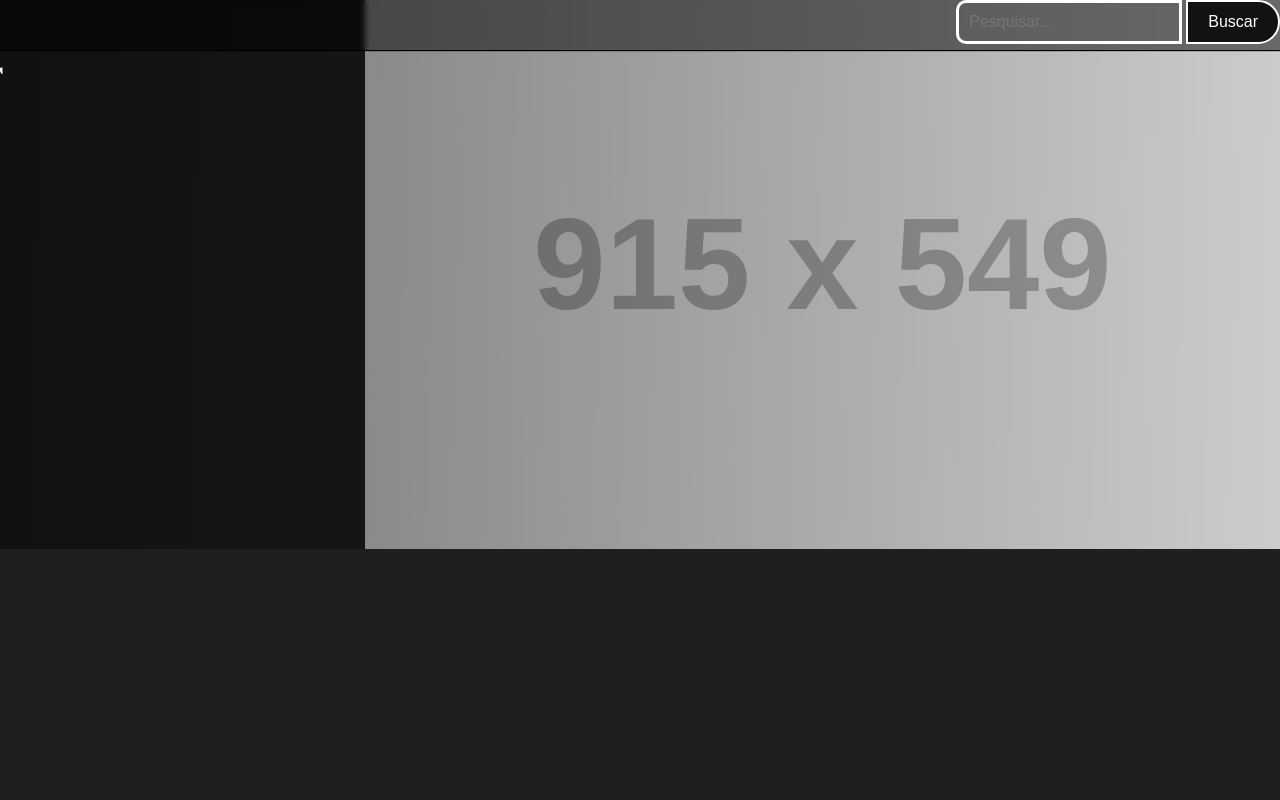
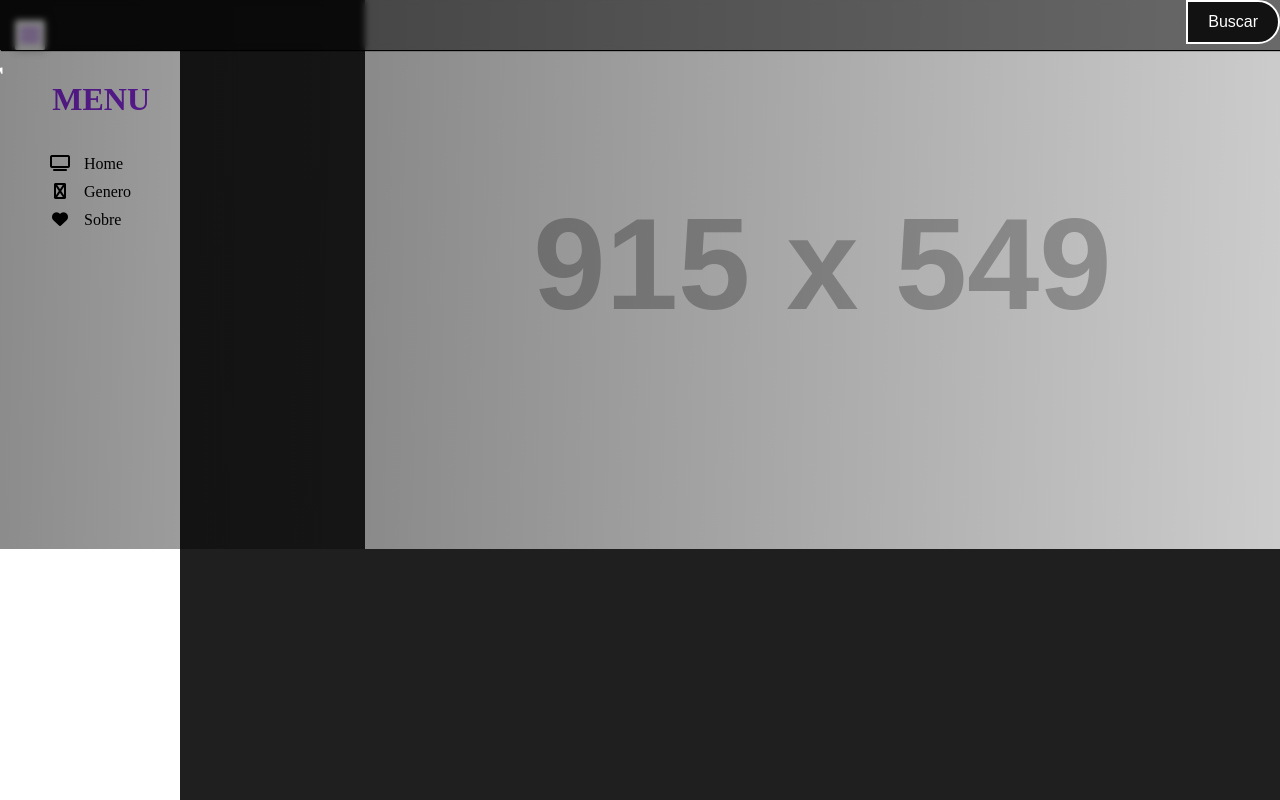
Before and after one commit to Projeto-Final-Ls-e-Git/WebApp-Filmes, a website: page Pagina-inc.html in a window 1280 px wide. Shown: the top 800 px of the page. Drawn offline with Linux system fonts and the light colour scheme; placeholder pictures from the web are drawn by us.

Commit message:
Iniciando menu

```diff
--- a/Pagina-inc.html
+++ b/Pagina-inc.html
@@ -4,9 +4,30 @@
     <meta charset="UTF-8">
     <meta name="viewport" content="width=device-width, initial-scale=1.0">
     <title>Document</title>
+    <link rel="stylesheet" href="https://cdnjs.cloudflare.com/ajax/libs/font-awesome/6.6.0/css/all.min.css" integrity="sha512-Kc323vGBEqzTmouAECnVceyQqyqdsSiqLQISBL29aUW4U/M7pSPA/gEUZQqv1cwx4OnYxTxve5UMg5GT6L4JJg==" crossorigin="anonymous" referrerpolicy="no-referrer" />
     <link rel="stylesheet" href="Pagina-inc.css">
+    <link rel="stylesheet" href="menu.css">
 </head>
 <body>
+    <label>
+        <input type="checkbox">
+        <div class="toggle">
+            <span class="top_line common"></span>
+            <span class="middle_line common"></span>
+            <span class="bottom_line common"></span>
+
+        </div>
+
+        <div class="slide">
+            <h1>MENU</h1>
+            <ul>
+                <li><a href="#"><i class="fas fa-tv"></i> Home</a></li>
+                <li><a href="#"><i class="fas fa-gripfire"></i> Genero</a></li>
+                <li><a href="#"><i class="fas fa-heart"></i> Sobre</a></li>
+            </ul>
+        </div>
+    </label>
+
     <div id="DivBanner">
         <div id="BarraDeInteracao">
             <form action="#" method="get">
--- /dev/null
+++ b/menu.css
@@ -0,0 +1,112 @@
+.slide{
+    top: 50px;
+    margin: 0;
+    padding: 0;
+    box-sizing: border-box;
+    height: 100%;
+    width: 180px;
+    position: absolute;
+    background-color: #ffffff;
+    transition: 0.5s ease;
+
+}
+
+.slide h1{
+    color: blueviolet;
+    font-weight: 800px;
+    text-align: right;
+    padding: 10px 0;
+    padding-right: 30px;
+    pointer-events: none;
+}
+
+.slide ul li{
+    list-style: none;
+}
+
+.slide ul li a{
+    color: black;
+    font-weight: 500;
+    padding: 5px 0;
+    display: block;
+    text-transform: capitalize;
+    text-decoration: none;
+    transition: 0.2s ease-out;
+}
+
+.slide ul li:hover a{
+    color: #fff;
+    background-color: #8000ff;
+}
+
+.slide ul li a i{
+    width: 40px;
+    text-align: center;
+}
+
+input{
+    display: none;
+    -webkit-appearance: none;
+}
+
+.toggle{
+    position: absolute;
+    height: 30px;
+    width: 30px;
+    top: 20px;
+    left: 15px;
+    z-index: 1;
+    cursor: pointer;
+    border-radius: 2px;
+    background-color: white;
+    box-shadow: 0 0 10px rgba(0,0,0,0.3);
+}
+
+.toggle .common{
+    position: absolute;
+    height: 2px;
+    width: 20px;
+    background-color: blueviolet;
+    border-radius: 50px;
+    transition: 0.3s ease;
+}
+
+
+.toggle .top_line{
+    top: 30%;
+    left: 50%;
+    transform: translate(-50%,-50%);
+}
+.toggle .middle_line{
+    top: 50%;
+    left: 50%;
+    transform: translate(-50%,-50%);
+}
+.toggle .bottom_line{
+    top: 70%;
+    left: 50%;
+    transform: translate(-50%,-50%);
+}
+
+
+input:checked ~ .toggle .top_line{
+    left: 2px;
+    top: 14px;
+    width: 25px;
+    transform: rotate(45deg);
+}
+input:checked ~ .toggle .bottom_line{
+    left: 2px;
+    top: 14px;
+    width: 25px;
+    transform: rotate(-45deg);
+}
+input:checked ~ .toggle .middle_line{
+    opacity: 0;
+    transform: translateX(20px);
+}
+
+input:checked ~ .slide{
+    transform: translateX(0);
+    box-shadow: 0 0 15px black;
+}
```
